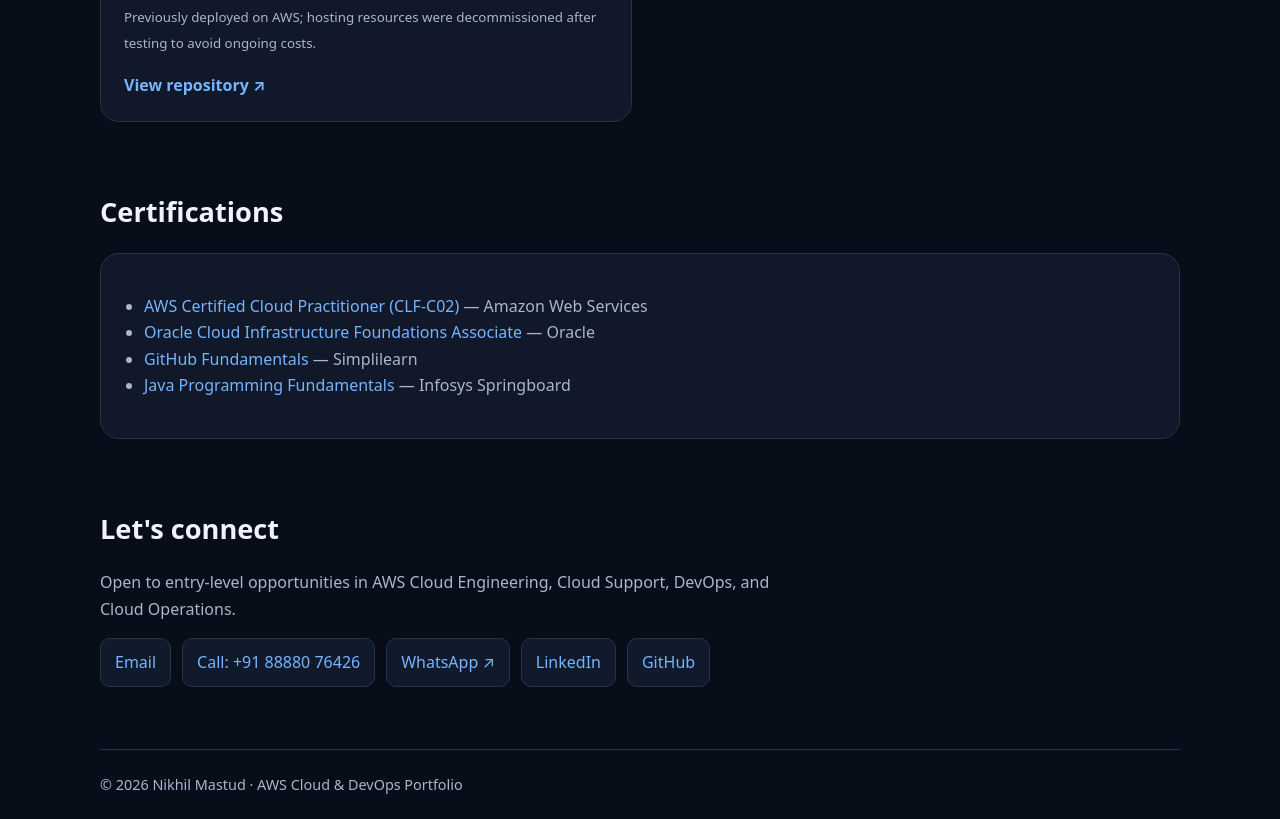
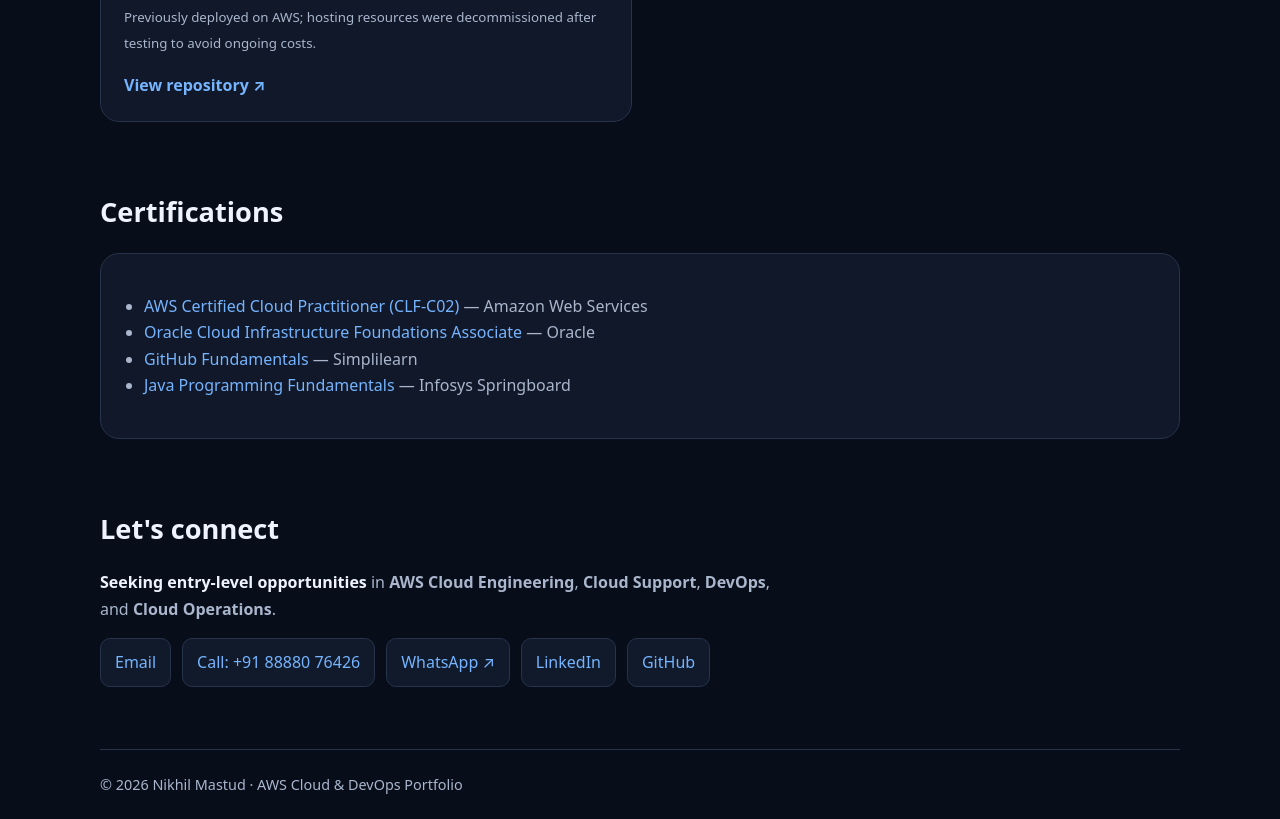
Before and after one commit to nikhilmastud/nikhilmastud, a plain HTML site: page index.html in a window 1280 px wide. Shown: the part 2663-3482 px from the top of the page. Drawn offline with Linux system fonts and the light colour scheme.

Commit message:
Emphasize entry-level career opportunities

```diff
--- a/index.html
+++ b/index.html
@@ -10,7 +10,7 @@
 :root{color-scheme:dark;--bg:#080d1a;--panel:#111a2b;--text:#eef3ff;--muted:#a9b6cc;--blue:#75b4ff;--violet:#a99aff;--line:#26334a}
 *{box-sizing:border-box}html{scroll-behavior:smooth;scroll-padding-top:88px}body{margin:0;background:radial-gradient(ellipse at 85% 0%,#182344 0,transparent 38%),var(--bg);color:var(--text);font:16px/1.65 system-ui,-apple-system,Segoe UI,sans-serif}a{color:var(--blue);text-decoration:none}a:hover{text-decoration:underline}.wrap{width:min(1080px,92%);margin:auto}
 nav{position:sticky;top:0;z-index:5;display:flex;justify-content:space-between;align-items:center;padding:17px 0;background:#080d1aeF;border-bottom:1px solid var(--line);backdrop-filter:blur(12px)}.brand{font-weight:850;letter-spacing:.4px;color:var(--text)}.navlinks{display:flex;gap:20px;flex-wrap:wrap;font-size:.92rem}
-.hero{padding:78px 0 58px;display:grid;grid-template-columns:1.5fr .8fr;gap:36px;align-items:center}.eyebrow{color:var(--blue);font-weight:750;letter-spacing:2px;text-transform:uppercase;font-size:.76rem}h1{font-size:clamp(2.6rem,6vw,4.6rem);line-height:1.07;margin:12px 0}h1 span{background:linear-gradient(90deg,var(--blue),var(--violet));-webkit-background-clip:text;background-clip:text;color:transparent}.lead{color:var(--muted);max-width:680px}.actions{display:flex;gap:12px;flex-wrap:wrap;margin-top:25px}.btn{display:inline-block;padding:10px 17px;border:1px solid var(--line);border-radius:11px;font-weight:700}.primary{background:linear-gradient(100deg,#397fe3,#765de2);color:white;border:0}.hero-card,.card{background:rgba(17,26,43,.9);border:1px solid var(--line);border-radius:19px;padding:23px}.hero-card{background:linear-gradient(145deg,#17243b,#101727)}.hero-card p,.card p,.card li{color:var(--muted)}.profile-row{display:flex;align-items:center;gap:16px;flex-wrap:wrap;margin-bottom:20px}.profile-photo{width:116px;height:116px;object-fit:cover;border-radius:50%;border:3px solid #6ba8f7;margin:0}.resume-link{display:inline-block;font-weight:750;text-decoration:underline;text-decoration-thickness:1px;text-underline-offset:5px;white-space:nowrap}.resume-link:hover{color:#a99aff}
+.hero{padding:78px 0 58px;display:grid;grid-template-columns:1.5fr .8fr;gap:36px;align-items:center}.eyebrow{color:var(--blue);font-weight:750;letter-spacing:2px;text-transform:uppercase;font-size:.76rem}h1{font-size:clamp(2.6rem,6vw,4.6rem);line-height:1.07;margin:12px 0}h1 span{background:linear-gradient(90deg,var(--blue),var(--violet));-webkit-background-clip:text;background-clip:text;color:transparent}.lead{color:var(--muted);max-width:680px}.opportunity-line{color:var(--text);font-weight:800}.actions{display:flex;gap:12px;flex-wrap:wrap;margin-top:25px}.btn{display:inline-block;padding:10px 17px;border:1px solid var(--line);border-radius:11px;font-weight:700}.primary{background:linear-gradient(100deg,#397fe3,#765de2);color:white;border:0}.hero-card,.card{background:rgba(17,26,43,.9);border:1px solid var(--line);border-radius:19px;padding:23px}.hero-card{background:linear-gradient(145deg,#17243b,#101727)}.hero-card p,.card p,.card li{color:var(--muted)}.profile-row{display:flex;align-items:center;gap:16px;flex-wrap:wrap;margin-bottom:20px}.profile-photo{width:116px;height:116px;object-fit:cover;border-radius:50%;border:3px solid #6ba8f7;margin:0}.resume-link{display:inline-block;font-weight:750;text-decoration:underline;text-decoration-thickness:1px;text-underline-offset:5px;white-space:nowrap}.resume-link:hover{color:#a99aff}
 section{padding:34px 0}h2{font-size:1.7rem;margin:0 0 18px}.grid{display:grid;grid-template-columns:repeat(2,minmax(0,1fr));gap:17px}.card h3{margin:0 0 8px}.card ul{padding-left:20px}.project-meta{font-size:.78rem;color:var(--blue);font-weight:800;letter-spacing:.7px}.project-links{margin-top:14px;font-weight:750}.skills{display:flex;flex-wrap:wrap;gap:8px}.tag{display:inline-block;background:#1b2942;border:1px solid #2c4264;border-radius:999px;padding:4px 10px;font-size:.82rem;color:#d8e6ff}.contact{display:flex;flex-wrap:wrap;gap:11px}.contact a{background:#111a2b;border:1px solid var(--line);padding:10px 14px;border-radius:10px}footer{border-top:1px solid var(--line);padding:23px 0;color:var(--muted);font-size:.9rem;margin-top:28px}
 @media(max-width:720px){nav{align-items:flex-start;gap:12px}.hero{grid-template-columns:1fr;padding-top:52px}.grid{grid-template-columns:1fr}.navlinks{gap:10px;font-size:.82rem}.hero-card{max-width:500px}}
 </style>
@@ -32,6 +32,6 @@ section{padding:34px 0}h2{font-size:1.7rem;margin:0 0 18px}.grid{display:grid;gr
 <article class="card"><h3>CloudNova — Serverless Resume Website</h3><p><b>Amazon S3 · CloudFront · API Gateway · AWS Lambda · DynamoDB</b></p><ul><li>Developed a responsive serverless resume website using HTML, CSS, and JavaScript, hosted on Amazon S3 and delivered through CloudFront. Implemented a visitor counter using API Gateway, AWS Lambda (Python), and DynamoDB.</li><li>Configured automated CI/CD deployment using GitHub Actions with secure AWS authentication through IAM OIDC, streamlining deployment to Amazon S3.</li><li>Validated API performance with a 100-request test achieving 204 ms average response time and maintained successful request handling under 10 concurrent workers during controlled testing.</li></ul><p><small>Previously deployed on AWS; hosting resources were decommissioned after testing to avoid ongoing costs.</small></p><div class="project-links"><a href="https://github.com/nikhilmastud/CloudNova-Serverless-Resume" target="_blank" rel="noopener">View repository ↗</a></div></article>
 </div></section>
 <section id="certifications"><h2>Certifications</h2><div class="card"><ul><li><a href="https://cp.certmetrics.com/amazon/en/public/verify/credential/c6bf63c29b6c457b96cf8ddd1e76f1c2" target="_blank" rel="noopener">AWS Certified Cloud Practitioner (CLF-C02)</a> — Amazon Web Services</li><li><a href="https://catalog-education.oracle.com/pls/certview/sharebadge?id=2ED05EA432C23ADF0BC4F2F0C41D57FB1E82AB767A864AF883E73B27E2FE05CE" target="_blank" rel="noopener">Oracle Cloud Infrastructure Foundations Associate</a> — Oracle</li><li><a href="https://simpli-web.app.link/e/JjdKdscoW6b" target="_blank" rel="noopener">GitHub Fundamentals</a> — Simplilearn</li><li><a href="https://drive.google.com/drive/folders/1CTeqdcJPi9OU3kIeuz-TSHYxF9ssIZC6" target="_blank" rel="noopener">Java Programming Fundamentals</a> — Infosys Springboard</li></ul></div></section>
-<section id="contact"><h2>Let's connect</h2><p class="lead">Open to entry-level opportunities in AWS Cloud Engineering, Cloud Support, DevOps, and Cloud Operations.</p><div class="contact"><a href="mailto:nikhilmastud1@gmail.com">Email</a><a href="tel:+918888076426">Call: +91 88880 76426</a><a href="https://wa.me/918888076426" target="_blank" rel="noopener">WhatsApp ↗</a><a href="https://linkedin.com/in/nikhilmastud" target="_blank" rel="noopener">LinkedIn</a><a href="https://github.com/nikhilmastud" target="_blank" rel="noopener">GitHub</a></div></section>
+<section id="contact"><h2>Let's connect</h2><p class="lead"><strong class="opportunity-line">Seeking entry-level opportunities</strong> in <strong>AWS Cloud Engineering</strong>, <strong>Cloud Support</strong>, <strong>DevOps</strong>, and <strong>Cloud Operations</strong>.</p><div class="contact"><a href="mailto:nikhilmastud1@gmail.com">Email</a><a href="tel:+918888076426">Call: +91 88880 76426</a><a href="https://wa.me/918888076426" target="_blank" rel="noopener">WhatsApp ↗</a><a href="https://linkedin.com/in/nikhilmastud" target="_blank" rel="noopener">LinkedIn</a><a href="https://github.com/nikhilmastud" target="_blank" rel="noopener">GitHub</a></div></section>
 <footer>© 2026 Nikhil Mastud · AWS Cloud & DevOps Portfolio</footer>
 </div></body></html>
```
